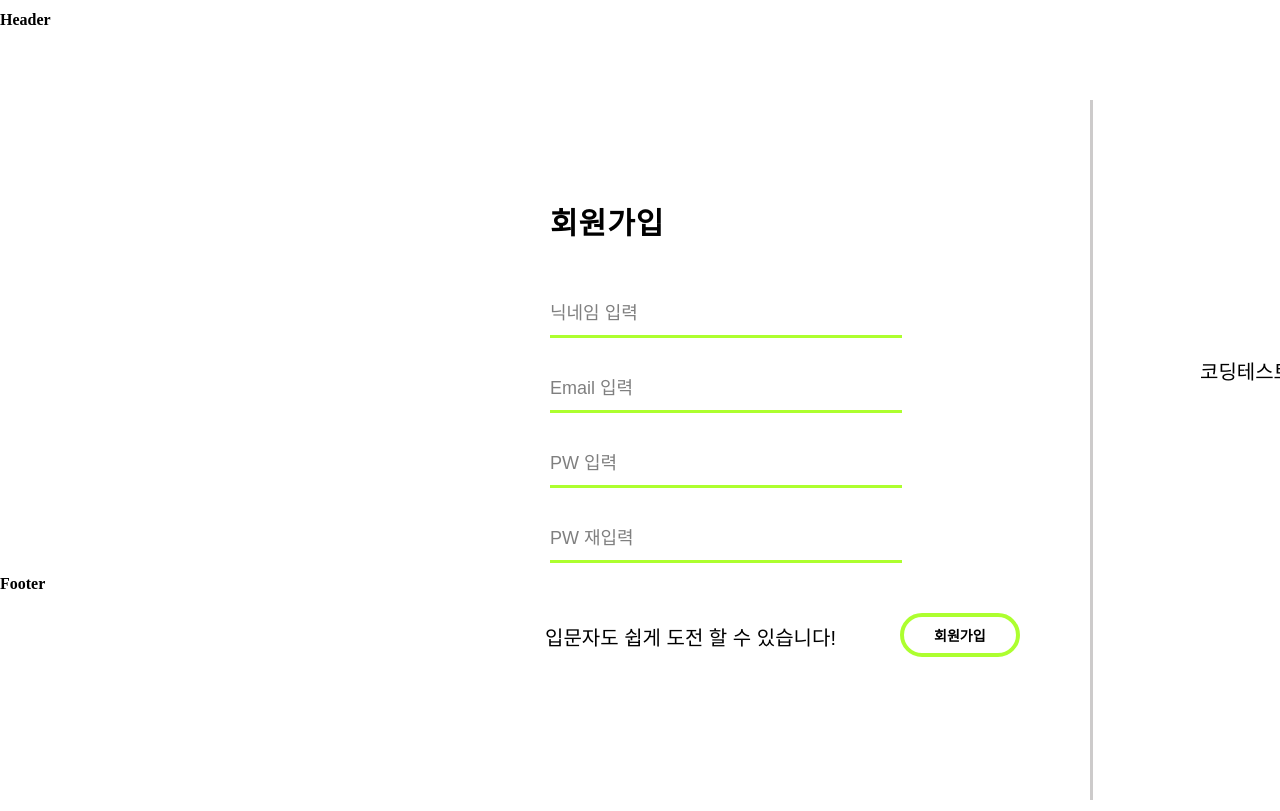
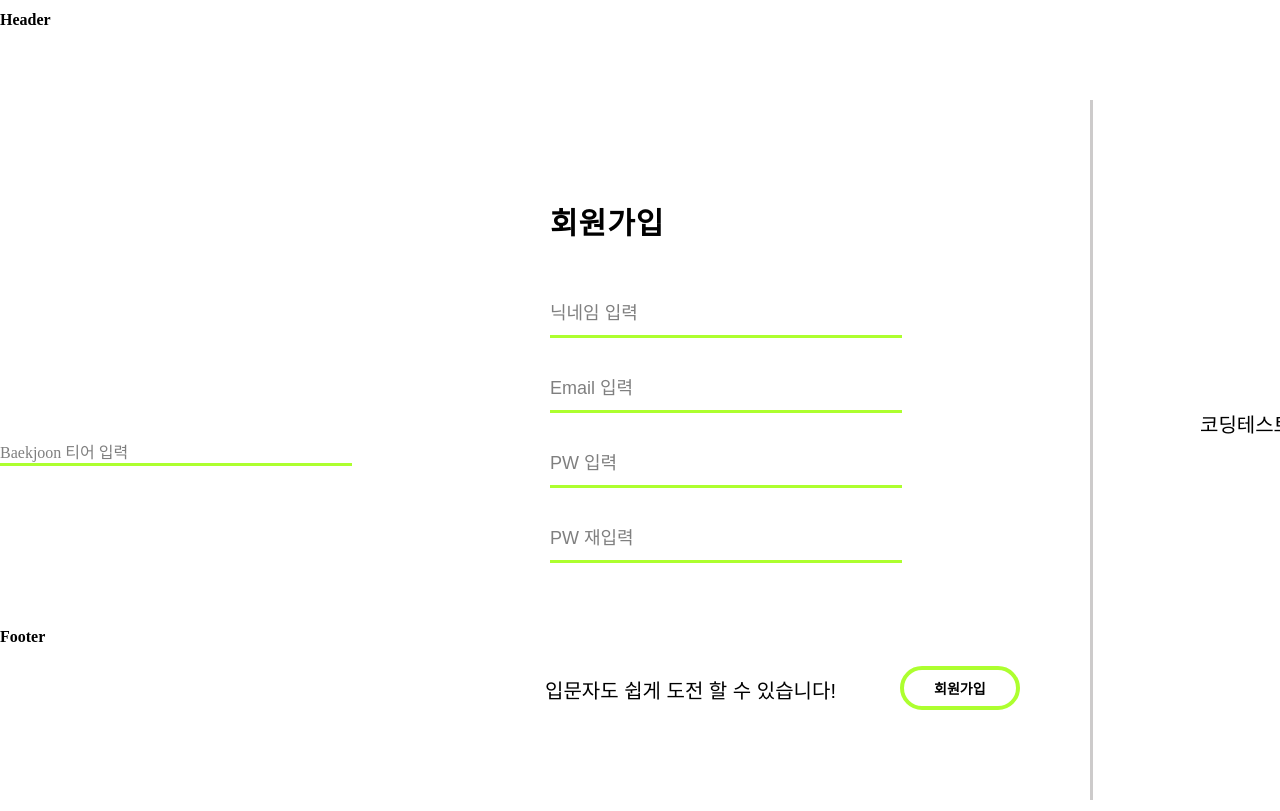
Before and after one commit to heeoneie/cote-is-really-cute, a React (Create React App) app: page /signup in a window 1280 px wide. Shown: the top 811 px of the page. Built offline with nearby package versions, Linux system fonts and the light colour scheme; a web font is replaced by a local one.

Commit message:
닉네임 중복 체크 기능추가

```diff
--- a/package.json
+++ b/package.json
@@ -15,7 +15,7 @@
     "react-ace": "^12.0.0",
     "react-countdown": "^2.3.6",
     "react-dom": "^18.3.1",
-    "react-router-dom": "^6.25.1",
+    "react-router-dom": "^6.26.2",
     "react-scripts": "5.0.1",
     "web-vitals": "^2.1.4"
   },
@@ -47,6 +47,7 @@
     ]
   },
   "devDependencies": {
+    "@babel/plugin-proposal-private-property-in-object": "^7.21.11",
     "eslint": "^8.57.0",
     "eslint-config-prettier": "^9.1.0",
     "eslint-plugin-import": "^2.29.1",
--- a/src/components/useLoginStreak.js
+++ b/src/components/useLoginStreak.js
@@ -1,9 +1,9 @@
-import { useEffect, useState } from 'react';
+import React from 'react';
 
 function useLoginStreak() {
-  const [days, setDays] = useState(1); // 기본적으로 1일째
+  const [days, setDays] = React.useState(1); // 기본적으로 1일째
 
-  useEffect(() => {
+  React.useEffect(() => {
     const lastVisit = localStorage.getItem('lastVisit');
     const loginDays = localStorage.getItem('loginDays');
 
@@ -25,9 +25,8 @@ function useLoginStreak() {
         setDays(newDays);
         localStorage.setItem('loginDays', newDays);
       } else {
-        // 이전에 방문했으나 문제를 풀지 않은 경우
-        setDays(0); // 출석일을 0으로 설정
-        localStorage.setItem('loginDays', 0); // 로컬 스토리지도 0으로 설정
+        setDays(0);
+        localStorage.setItem('loginDays', 0);
       }
     } else {
       setDays(1);
@@ -44,7 +43,7 @@ function useLoginStreak() {
     localStorage.setItem('loginDays', newDays);
   };
 
-  return { days, incrementLoginDays }; // 출석 증가 함수 반환
+  return { days, incrementLoginDays };
 }
 
 export default useLoginStreak;
--- a/src/pages/AccountEdit.js
+++ b/src/pages/AccountEdit.js
@@ -1,20 +1,18 @@
-import React, { useState } from 'react';
-import './AccountEdit.css'; // CSS 파일로 별도 관리
+import React from 'react';
+import './AccountEdit.css';
 
 const AccountEdit = () => {
-    const [nickname, setNickname] = useState('');
-    const [currentPassword, setCurrentPassword] = useState('');
-    const [newPassword, setNewPassword] = useState('');
-    const [confirmPassword, setConfirmPassword] = useState('');
+  const [nickname, setNickname] = React.useState('');
+  const [currentPassword, setCurrentPassword] = React.useState('');
+  const [newPassword, setNewPassword] = React.useState('');
+  const [confirmPassword, setConfirmPassword] = React.useState('');
 
   const handleSubmit = (e) => {
     e.preventDefault();
-        // 수정 완료 로직
     console.log('정보 수정:', { nickname, currentPassword, newPassword });
   };
 
   const handleDeleteAccount = () => {
-        // 회원 탈퇴 로직
     console.log('회원 탈퇴');
   };
 
@@ -47,8 +45,12 @@ const AccountEdit = () => {
           onChange={(e) => setConfirmPassword(e.target.value)}
         />
         <div className="button-container">
-                    <button type="submit" className="btn4">수정 완료</button>
-                    <button type="button" className="btn5" onClick={handleDeleteAccount}>회원 탈퇴</button>
+          <button type="submit" className="btn4">
+            수정 완료
+          </button>
+          <button type="button" className="btn5" onClick={handleDeleteAccount}>
+            회원 탈퇴
+          </button>
         </div>
       </form>
     </div>
--- a/src/pages/Home.js
+++ b/src/pages/Home.js
@@ -1,4 +1,5 @@
 import React, { useContext } from 'react';
+import { Link } from 'react-router-dom';
 import { AppContext } from '../App';
 import { useNavigate } from 'react-router-dom';
 import CategoryBtn from '../components/CategoryBtn';
@@ -12,6 +13,7 @@ const Home = () => {
   const { isLoggedIn, setIsLoggedIn, setEmail } = useContext(AppContext);
   const { days } = useLoginStreak(); // 출석일 가져오기
   const navigate = useNavigate();
+
   const handleLogout = () => {
     logoutUser(setEmail);
     setIsLoggedIn(false);
@@ -30,6 +32,9 @@ const Home = () => {
       ) : (
         <AuthLinks />
       )}
+      <button>
+        <Link to="/AccountEdit">정보 수정</Link>
+      </button>
     </div>
   );
 };
--- a/src/pages/ProblemSolving.js
+++ b/src/pages/ProblemSolving.js
@@ -11,7 +11,7 @@ const ProblemSolving = () => {
   const { problems } = React.useContext(AppContext);
   const navigate = useNavigate();
   const { category, level, index } = useParams();
-  const { days, incrementLoginDays } = useLoginStreak(); // 출석 일수 및 함수 사용
+  const { incrementLoginDays } = useLoginStreak(); // 출석 일수 및 함수 사용
   const [showAlert, setShowAlert] = React.useState(false);
   const [showCodeEditor, setShowCodeEditor] = React.useState(false);
   const [code, setCode] = React.useState('');
--- a/src/pages/SignUp.js
+++ b/src/pages/SignUp.js
@@ -2,12 +2,14 @@ import React from 'react';
 import { useNavigate } from 'react-router-dom';
 import { signUp } from '../axios/auth';
 import './SignUp.css';
+
 const SignUp = () => {
   const [formData, setFormData] = React.useState({
     nickname: '',
     email: '',
     password: '',
     confirmPassword: '',
+    baekjoonTier: '',
   });
   const [signUpError, setSignUpError] = React.useState('');
   const navigate = useNavigate();
@@ -29,6 +31,8 @@ const SignUp = () => {
       validationErrors.push('Password 일치하게 재입력해주세요');
     if (formData.password !== formData.confirmPassword)
       validationErrors.push('Password가 일치하지 않습니다');
+    if (!formData.baekjoonTier)
+      validationErrors.push('Baekjoon 티어를 입력해주세요!');
 
     return validationErrors;
   };
@@ -37,7 +41,7 @@ const SignUp = () => {
     e.preventDefault();
     const validationErrors = validate();
     if (validationErrors.length > 0) {
-      alert(validationErrors.join('\n')); // alert으로 오류 메시지 표시
+      alert(validationErrors.join('\n'));
       return;
     }
 
@@ -49,9 +53,11 @@ const SignUp = () => {
       alert(error.message); // alert으로 오류 메시지 표시
     }
   };
+
   const handleloginClick = () => {
     navigate('/login');
   };
+
   return (
     <div>
       <h1 className="Signup_title">회원가입</h1>
@@ -103,6 +109,18 @@ const SignUp = () => {
             placeholder="PW 재입력"
             aria-label="PW 재입력"
           />
+        </div>
+        <div>
+          <input
+            className="input_group"
+            type="text"
+            id="baekjoonTier"
+            name="baekjoonTier"
+            value={formData.baekjoonTier}
+            onChange={handleChange}
+            placeholder="Baekjoon 티어 입력"
+            aria-label="Baekjoon 티어"
+          />
           <div className="middle-line"></div>
         </div>
         {signUpError && <p className="error_message">{signUpError}</p>}
--- a/src/router/router.js
+++ b/src/router/router.js
@@ -6,6 +6,7 @@ import SignUp from '../pages/SignUp';
 import ProblemSolving from '../pages/ProblemSolving';
 import CategoryBtn from '../components/CategoryBtn';
 import ProtectedRoute from './ProtectedRoute';
+import AccountEdit from '../pages/AccountEdit';
 
 const routes = [
   {
@@ -36,6 +37,14 @@ const routes = [
       </ProtectedRoute>
     ),
   },
+  {
+    path: '/AccountEdit',
+    element: (
+      <ProtectedRoute>
+        <AccountEdit />
+      </ProtectedRoute>
+    ),
+  },
 ];
 
 const router = createBrowserRouter([
```
Also changed, not shown: 2 other files (tests, documents, lock files or other folders). Lines whose indentation alone changed are shown as unchanged.
